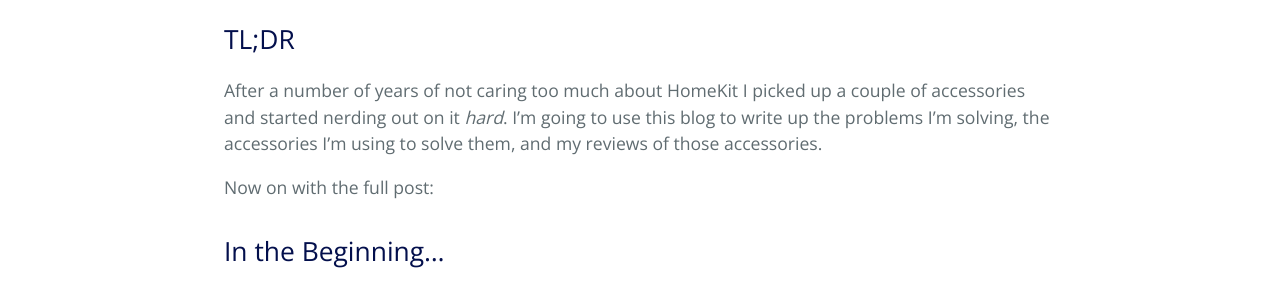
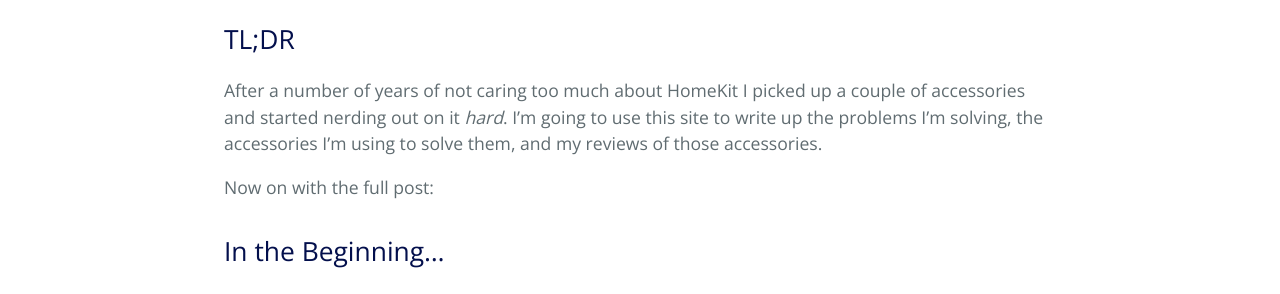
Before and after one commit to MrRooni/homekitbuilds, a Jekyll site: the page built from _posts/2021-05-04-homekit-builds-and-reviews-a-series.md, in a window 1280 px wide and 900 px high, scrolled down 319 px. Shown: the part 155-449 px from the top of the window. Built offline with Jekyll 4.4.1, drawn with Linux system fonts in a browser that asks for light colours.

Commit message:
s/blog/site/

```diff
--- a/_config.yml
+++ b/_config.yml
@@ -1,5 +1,5 @@
 title: HomeKit Builds & Reviews
-description: A blog all about building a smart, sensible home using Apple's HomeKit.
+description: A site dedicated to building a smart, sensible home using Apple's HomeKit.
 show_downloads: false
 
 url: "https://homekitbuilds.mrrooni.com" # change this to the base hostname & protocol for your site
--- a/_posts/2021-05-04-homekit-builds-and-reviews-a-series.md
+++ b/_posts/2021-05-04-homekit-builds-and-reviews-a-series.md
@@ -1,12 +1,12 @@
 ---
 layout: post
 title: "HomeKit Builds & Reviews: A Series"
-excerpt: "After a number of years of not caring too much about HomeKit I picked up a couple of accessories and started nerding out on it _hard_. I’m going to use this blog to write up the problems I’m solving, the accessories I’m using to solve them, and my reviews of those accessories."
+excerpt: "After a number of years of not caring too much about HomeKit I picked up a couple of accessories and started nerding out on it _hard_. I’m going to use this site to write up the problems I’m solving, the accessories I’m using to solve them, and my reviews of those accessories."
 ---
 
 ## TL;DR
 
-After a number of years of not caring too much about HomeKit I picked up a couple of accessories and started nerding out on it _hard_. I’m going to use this blog to write up the problems I’m solving, the accessories I’m using to solve them, and my reviews of those accessories.
+After a number of years of not caring too much about HomeKit I picked up a couple of accessories and started nerding out on it _hard_. I’m going to use this site to write up the problems I’m solving, the accessories I’m using to solve them, and my reviews of those accessories.
 
 Now on with the full post:
 
```
